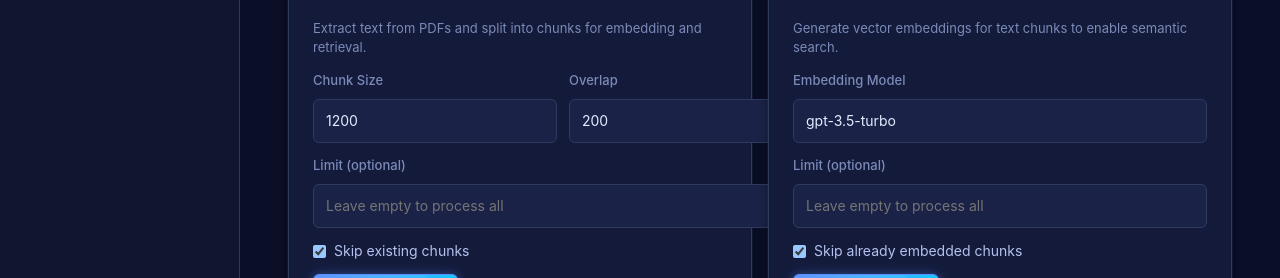
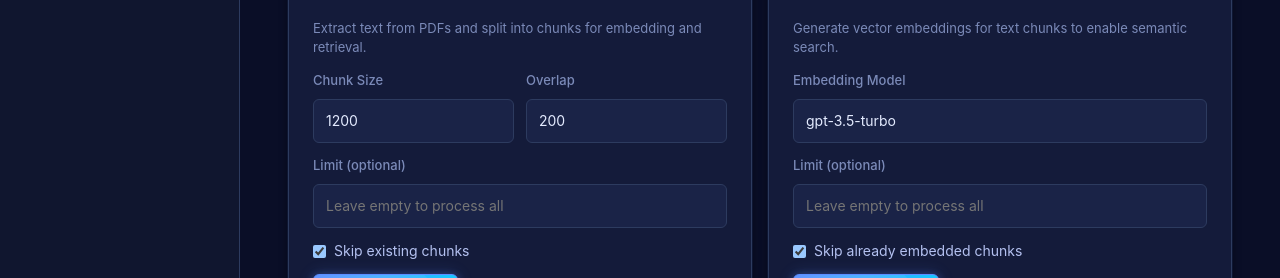
Before and after one commit to dadwadw233/PaperAgent, a React (Vite) app in the folder frontend/: page /management in a window 1280 px wide. Shown: the part 909-1187 px from the top of the page. Built offline with nearby package versions, Linux system fonts and the light colour scheme; no server answers.

Commit message:
fix(frontend): prevent PDF processing form fields from overflowing card

```diff
--- a/frontend/src/components/PipelinePanel.tsx
+++ b/frontend/src/components/PipelinePanel.tsx
@@ -328,7 +328,7 @@ export const PipelinePanel: React.FC<Props> = ({ settings, onSummaryFinished })
           ) : null}
 
           <div className="stack">
-            <div style={{ display: "grid", gridTemplateColumns: "1fr 1fr", gap: 12 }}>
+            <div style={{ display: "grid", gridTemplateColumns: "minmax(0, 1fr) minmax(0, 1fr)", gap: 12 }}>
               <div className="settings-row">
                 <label>Chunk Size</label>
                 <input value={chunkSize} onChange={(e) => setChunkSize(e.target.value)} />
--- a/frontend/src/styles/index.css
+++ b/frontend/src/styles/index.css
@@ -1125,6 +1125,7 @@ textarea:focus {
 .settings-row {
   display: grid;
   gap: 8px;
+  min-width: 0;
 }
 
 .settings-row label {
@@ -1138,6 +1139,9 @@ textarea:focus {
   padding: 10px 12px;
   border-radius: 6px;
   font-size: 14px;
+  width: 100%;
+  min-width: 0;
+  max-width: 100%;
 }
 
 .stack {
```
